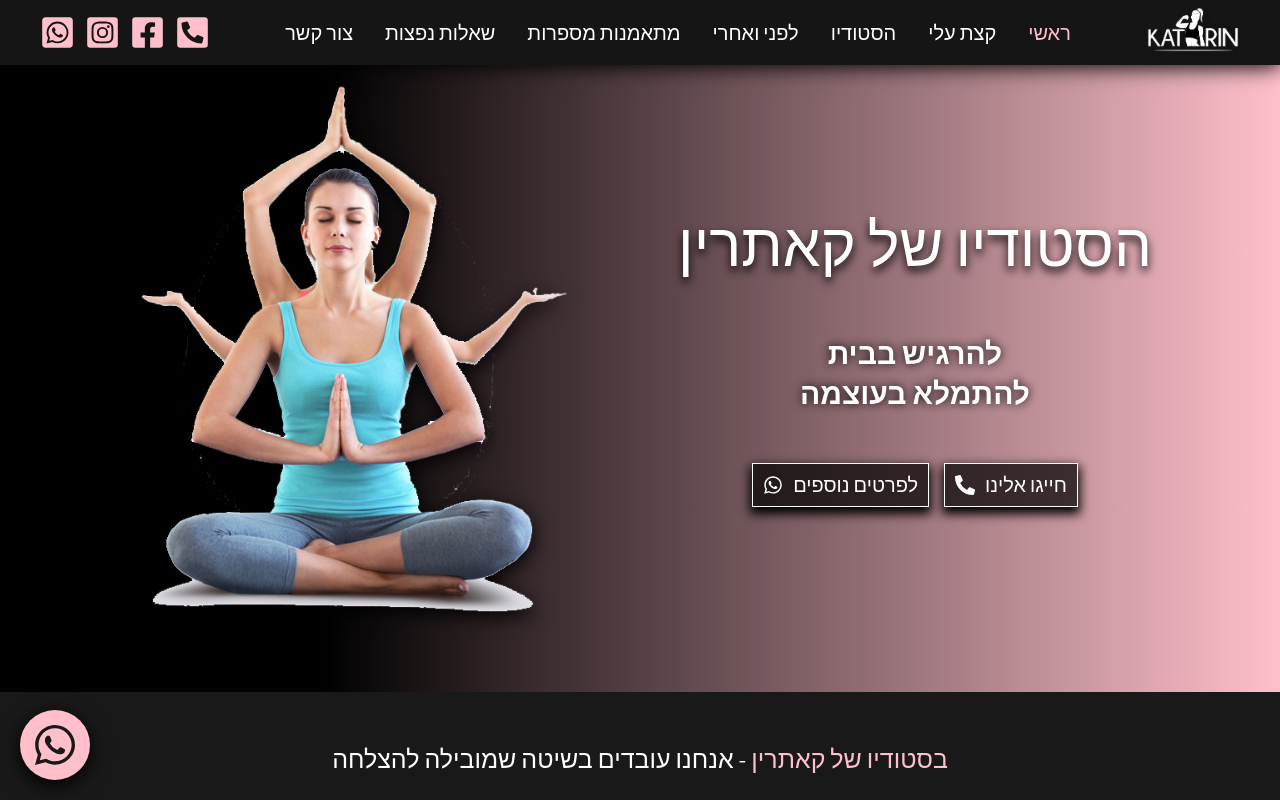
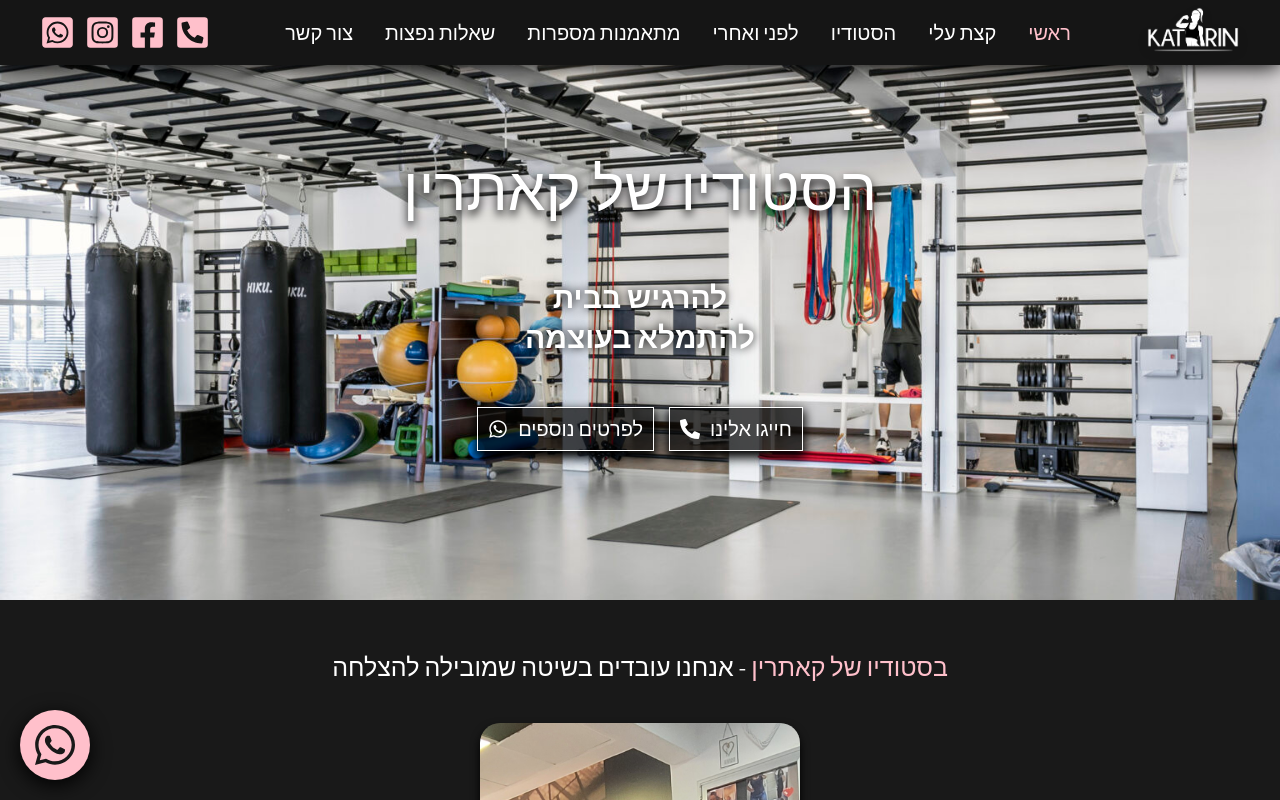
Before and after one commit to shaharyair/katrin-studio-Landing-page, a React (Vite) app: page / in a window 1280 px wide. Shown: the top 800 px of the page. Built offline with nearby package versions, Linux system fonts and the light colour scheme.

Commit message:
changing style

```diff
--- a/src/Components/Hero/Hero.css
+++ b/src/Components/Hero/Hero.css
@@ -5,31 +5,15 @@
 .hero {
   height: 100%;
   width: 100%;
-  padding: 5rem 0 3rem 0;
-  background: rgb(0, 0, 0);
-  background: -moz-linear-gradient(
-    90deg,
-    rgba(0, 0, 0, 1) 25%,
-    rgba(255, 192, 203, 1) 100%
-  );
-  background: -webkit-linear-gradient(
-    90deg,
-    rgba(0, 0, 0, 1) 25%,
-    rgba(255, 192, 203, 1) 100%
-  );
-  background: linear-gradient(
-    90deg,
-    rgba(0, 0, 0, 1) 25%,
-    rgba(255, 192, 203, 1) 100%
-  );
-  filter: progid:DXImageTransform.Microsoft.gradient(startColorstr="#000000",endColorstr="#ffc0cb",GradientType=1);
+  padding: 20rem 0;
+  background: url("/src/assets/gymexample.jpg") center;
+  background-size: cover;
 }
 
 .hero__container {
   display: flex;
   justify-content: center;
   align-items: center;
-  gap: 10rem;
   position: relative;
 }
 
@@ -46,7 +30,7 @@
   justify-content: center;
   align-items: center;
   flex-direction: column;
-  max-width: 80rem;
+  max-height: 20rem;
   gap: 5rem;
   text-align: center;
   animation: fade-left 1.2s ease-in;
--- a/src/Components/Hero/Hero.jsx
+++ b/src/Components/Hero/Hero.jsx
@@ -8,7 +8,7 @@ function Hero() {
     <>
       <div className='hero' id='hero'>
         <div className='hero__container'>
-          <img src={pic} alt='' />
+          {/* <img src={pic} alt='' /> */}
           <div className='hero__text-container'>
             <div className='hero__text-head'>
               <h1>הסטודיו של קאתרין</h1>
```
